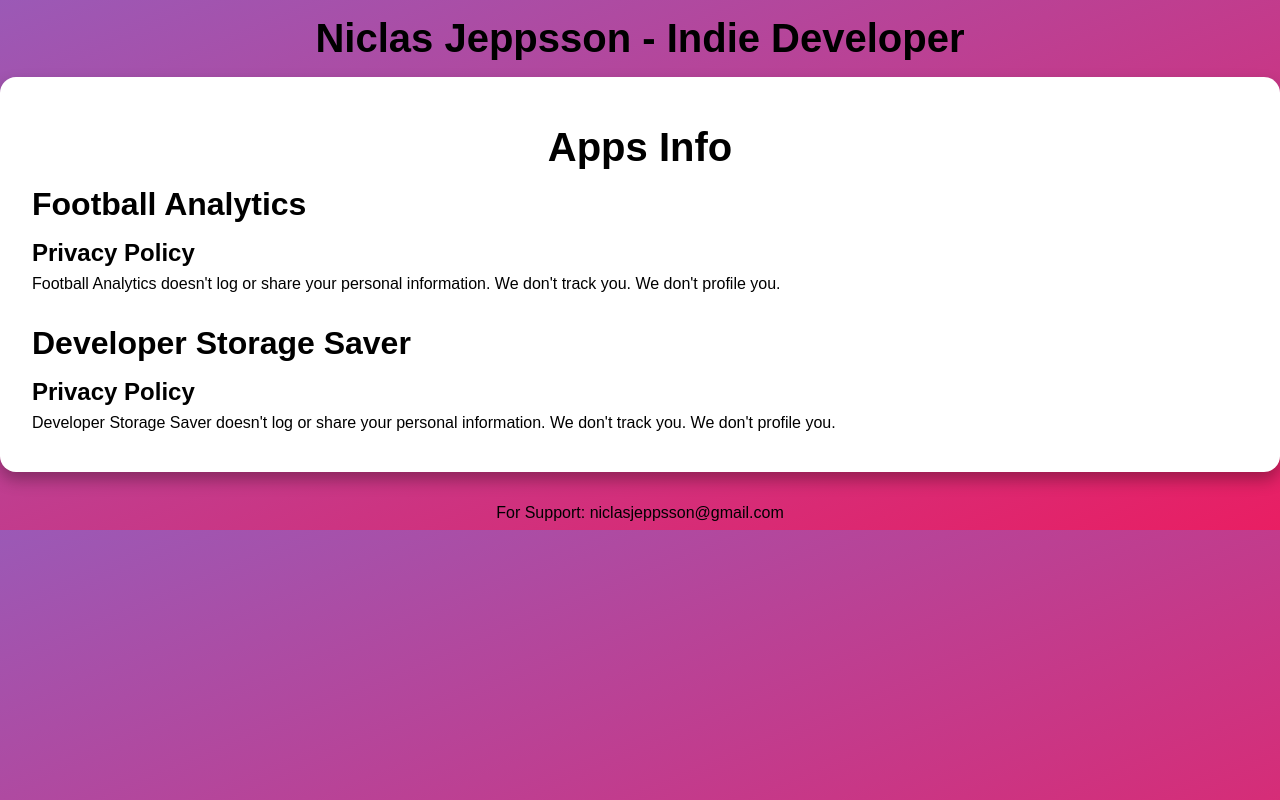
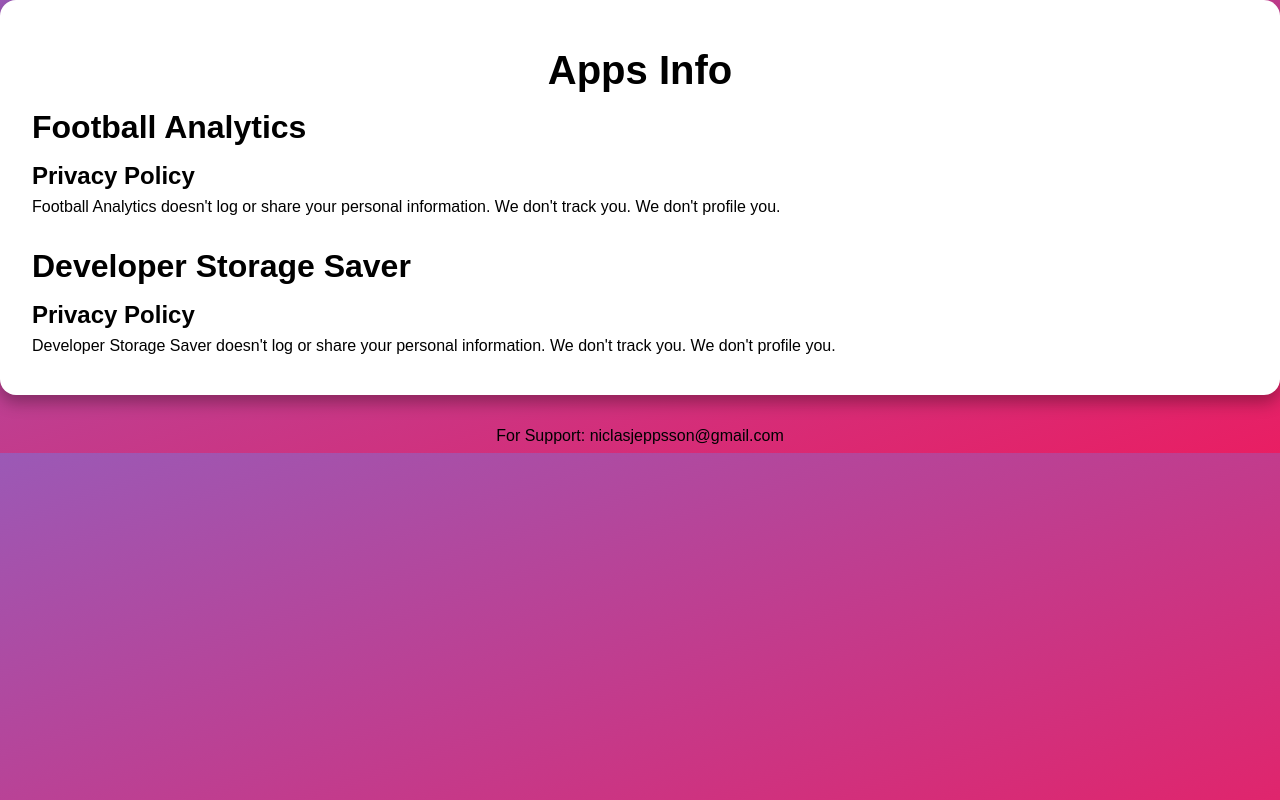
Before and after one commit to Sockerjam/sockerjam.github.io, a plain HTML site: page index.html in a window 1280 px wide. Drawn offline with Linux system fonts and the light colour scheme.

Commit message:
Update index.html

```diff
--- a/index.html
+++ b/index.html
@@ -55,7 +55,7 @@
   </head>
   <body>
     <header>
-      <h1>Niclas Jeppsson - Indie Developer</h1>
+      <title>Niclas Jeppsson - Indie Developer</title>
     </header>
     <main>
       <section>
```
